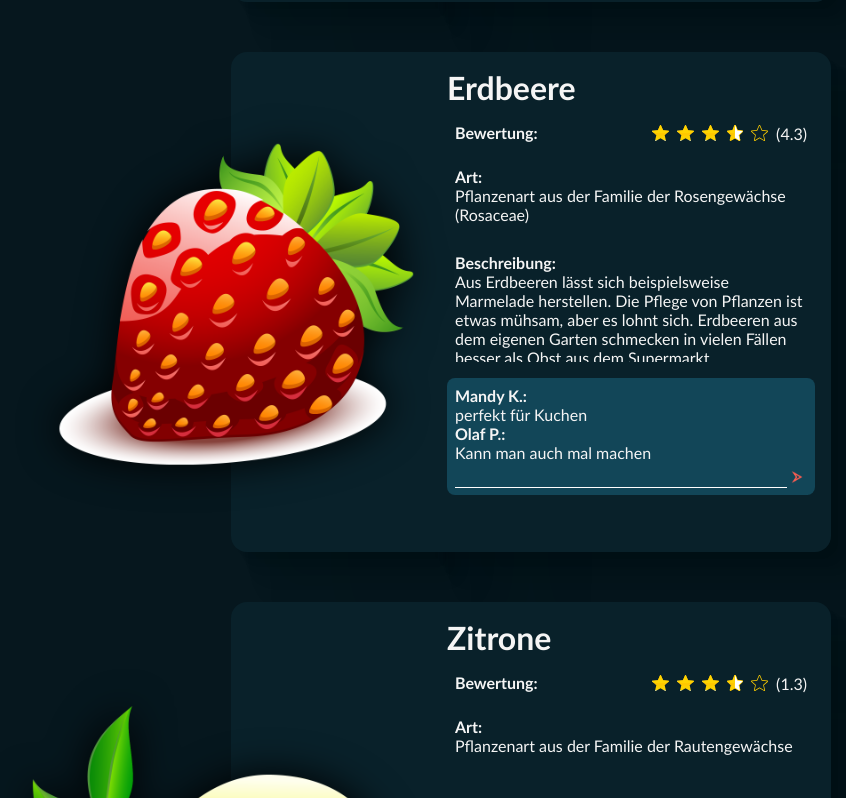
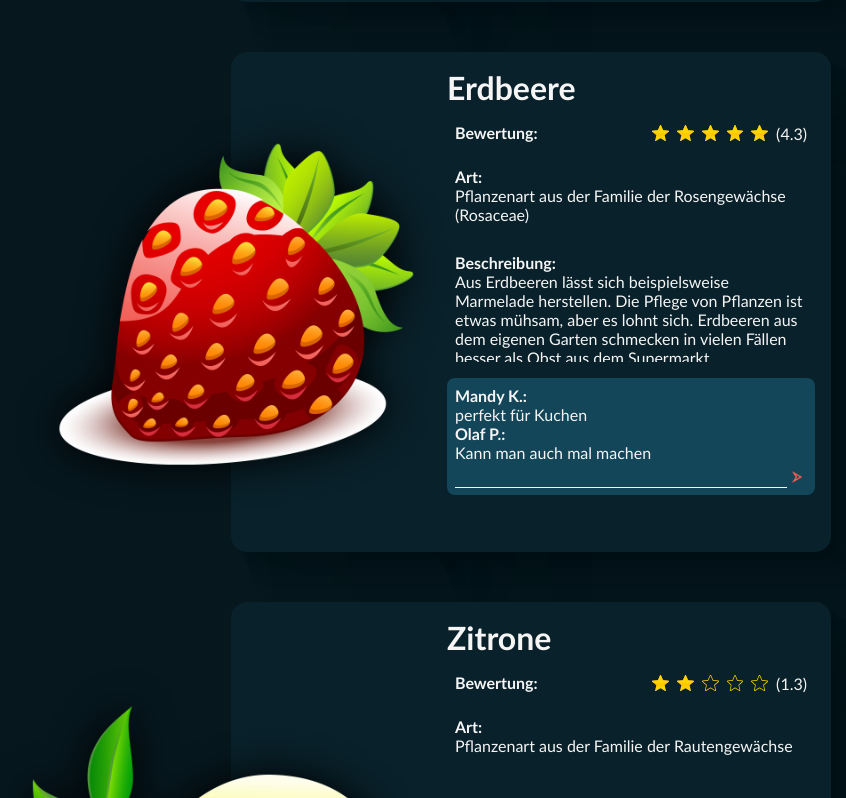
Before and after one commit to MirkanPolat/fruit-basket, an Angular app: page / in a window 1280 px wide. Shown: the part 1762-2560 px from the top of the page, without its empty margins (209-1055 px from the left). Built offline with nearby package versions, Linux system fonts and the light colour scheme.

Commit message:
adding the correct item.stars

```diff
--- a/src/app/fruitlist/fruitlist.component.html
+++ b/src/app/fruitlist/fruitlist.component.html
@@ -10,11 +10,16 @@
                 <div>
                     <p><b>Bewertung:</b></p>
                     <div>
-                        <img src="./assets/img/stars/star.svg" alt="" srcset="">
-                        <img src="./assets/img/stars/star.svg" alt="" srcset="">
-                        <img src="./assets/img/stars/star.svg" alt="" srcset="">
-                        <img src="./assets/img/stars/star-half.svg" alt="" srcset="">
-                        <img src="./assets/img/stars/star-empty.svg" alt="" srcset="">
+                        @for(count of [0,1,2,3,4]; track fruitlist) {
+
+                            @if(item.stars >= count) {
+                                <img src="./assets/img/stars/star.svg" alt="" srcset="">
+                            } @else if(item.stars > count - 0.5) {
+                                <img src="./assets/img/stars/star-half.svg" alt="" srcset="">
+                            } @else {
+                                <img src="./assets/img/stars/star-empty.svg" alt="" srcset="">
+                            }
+                        }
                         <p>({{item.stars}})</p>
                     </div>
                 </div>
```
